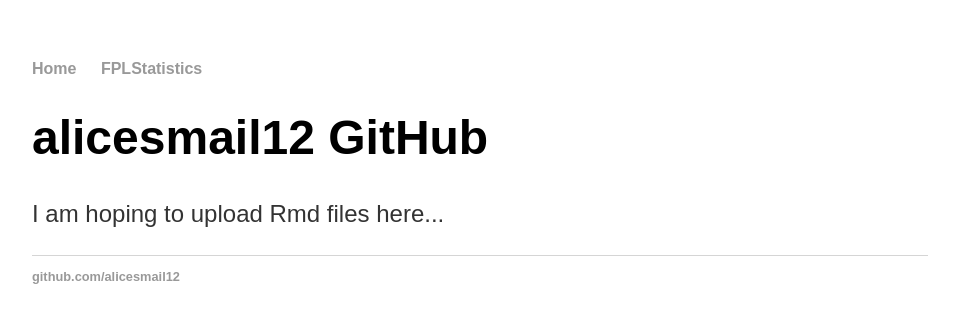
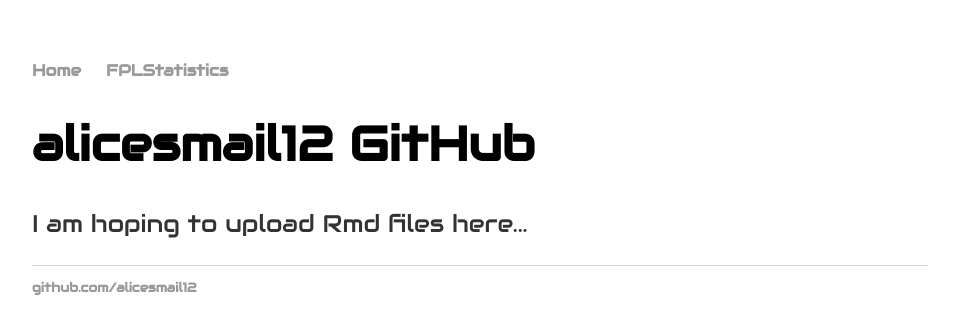
Before and after one commit to alicesmail12/alicesmail12.github.io, a Jekyll site: the page built from index.html, in a window 1280 px wide. Shown: the top 334 px of the page, without its empty margins (160-1119 px from the left). Built offline with Jekyll 4.4.1, drawn with Linux system fonts in a browser that asks for light colours.

Commit message:
Update default.html

```diff
--- a/_layouts/default.html
+++ b/_layouts/default.html
@@ -1,6 +1,7 @@
 <!DOCTYPE html>
 	<html>
 		<head>
+			<link rel="stylesheet" href="https://fonts.googleapis.com/css?family=Audiowide">
 			<title>{{ page.title }}</title>
 			<!-- link to main stylesheet -->
 			<link rel="stylesheet" type="text/css" href="/css/main.css">
```
